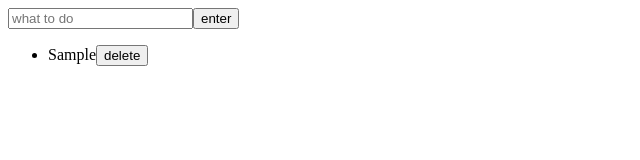
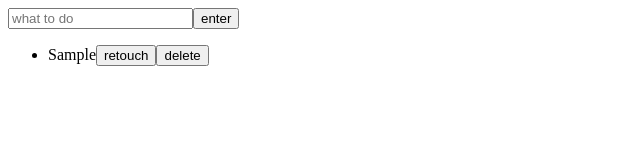
Before and after one commit to youngjeJO/todolist, a React (Create React App) app: page / in a window 1280 px wide. Both pictures are taken after typing "Sample" into the empty fields and a click on the button "enter". Shown: the top 160 px of the page, without its empty margins (0-640 px from the left). Built offline with nearby package versions, Linux system fonts and the light colour scheme.

Commit message:
수정버튼 만들기

```diff
--- /dev/null
+++ b/src/components/inputbox.css
@@ -0,0 +1,11 @@
+.retouchBox {
+  display: none;
+}
+
+.show {
+  display: block;
+}
+
+.hide {
+  display: none;
+}
--- a/src/components/inputbox.jsx
+++ b/src/components/inputbox.jsx
@@ -1,8 +1,10 @@
-import React, { useRef, useState } from 'react';
+import React, { useEffect, useRef, useState } from 'react';
+import './inputbox.css';
 
 const Inputbox = (props) => {
   const [todo, setTodo] = useState('');
   const [todolist, setTodolist] = useState([]);
+  const [retouch, setRetouch] = useState(false);
   // const clickEvent = () => setTodolist(todolist.push({ todo }));
   const onChange = (event) => setTodo(event.target.value);
   const onSubmit = (event) => {
@@ -12,6 +14,11 @@ const Inputbox = (props) => {
     }
     setTodo('');
     setTodolist((currentArray) => [todo, ...currentArray]);
+    box_arr.forEach((item) => {
+      if (item.classList.contains('show')) {
+        item.classList.remove('show');
+      }
+    });
   };
 
   //삭제 함수
@@ -23,9 +30,30 @@ const Inputbox = (props) => {
     setTodolist(list);
   };
 
+  //수정 함수
+  const getList = useRef(null);
+  const box_arr = document.querySelectorAll('.retouchBox');
+  const retouchBtn = (event) => {
+    let active = retouch === false ? true : false;
+    setRetouch(active);
+    if (retouch === false) {
+      setRetouch(true);
+      box_arr[event.target.parentNode.id].classList.add('show');
+      box_arr[event.target.parentNode.id].classList.remove('hide');
+    } else {
+      setRetouch(false);
+      box_arr[event.target.parentNode.id].classList.add('hide');
+      box_arr[event.target.parentNode.id].classList.remove('show');
+      todolist[event.target.parentNode.id] =
+        box_arr[event.target.parentNode.id].value;
+    }
+  };
+
   const pushList = todolist.map((item, index) => (
-    <li className='todo_list' id={index} key={index}>
+    <li ref={getList} className='todo_list' id={index} key={index}>
       {item}
+      <input type='text' className='retouchBox' />
+      <button onClick={retouchBtn}>retouch</button>
       <button onClick={deleteBtn}>delete</button>
     </li>
   ));
```
